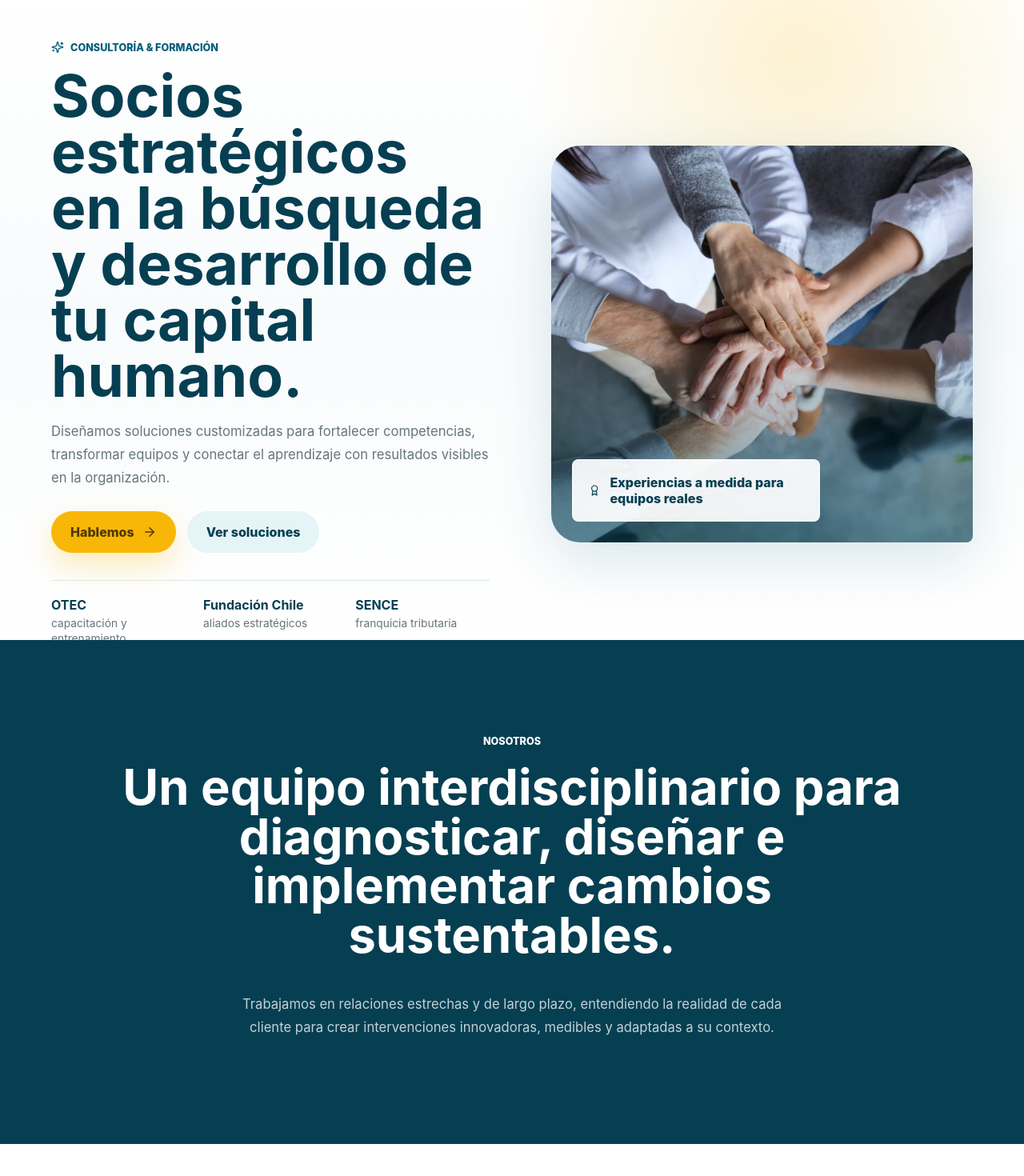
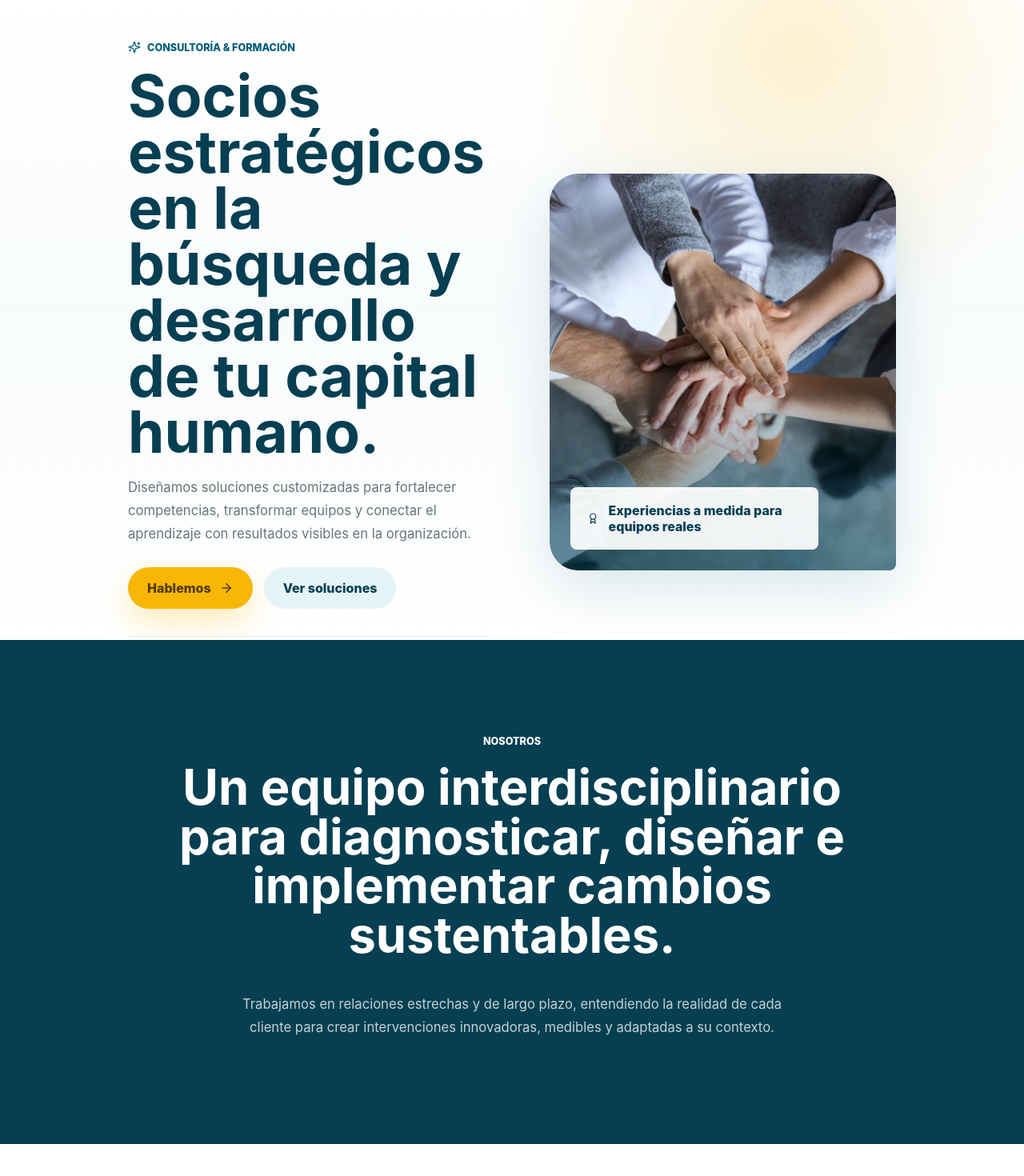
Before and after one commit to omilion/moway, a React (Vite) app: page / in a window 1280 px wide. Shown: the top 1470 px of the page at 80% size. Built offline with nearby package versions, Linux system fonts and the light colour scheme.

Commit message:
Constrain desktop layout width

```diff
--- a/src/styles.css
+++ b/src/styles.css
@@ -11,6 +11,8 @@
   --paper: #ffffff;
   --wash: #f5f9fa;
   --shadow: 0 24px 70px rgba(0, 93, 120, 0.14);
+  --content-width: min(75vw, 1320px);
+  --content-min-padding: clamp(20px, 5vw, 72px);
   font-family: Manrope, Inter, ui-sans-serif, system-ui, -apple-system, BlinkMacSystemFont, "Segoe UI", sans-serif;
 }
 
@@ -58,7 +60,7 @@ a {
   height: 82px;
   justify-content: space-between;
   left: 0;
-  padding: 0 clamp(20px, 5vw, 72px);
+  padding: 0 max(var(--content-min-padding), calc((100vw - var(--content-width)) / 2));
   position: fixed;
   right: 0;
   top: 0;
@@ -137,7 +139,7 @@ a {
   height: 100vh;
   height: 100svh;
   min-height: 760px;
-  padding: clamp(28px, 4vw, 56px) clamp(20px, 5vw, 72px);
+  padding: clamp(28px, 4vw, 56px) max(var(--content-min-padding), calc((100vw - var(--content-width)) / 2));
   place-items: center;
 }
 
@@ -295,7 +297,7 @@ p {
 }
 
 .section {
-  padding: clamp(72px, 9vw, 132px) clamp(20px, 5vw, 72px);
+  padding: clamp(72px, 9vw, 132px) max(var(--content-min-padding), calc((100vw - var(--content-width)) / 2));
 }
 
 .intro {
@@ -646,7 +648,7 @@ p {
     linear-gradient(180deg, #ffffff 0%, #f6fbfc 58%, #ffffff 100%);
   border-top: 1px solid var(--line);
   color: var(--teal-dark);
-  padding: clamp(54px, 7vw, 86px) clamp(20px, 5vw, 72px) 26px;
+  padding: clamp(54px, 7vw, 86px) max(var(--content-min-padding), calc((100vw - var(--content-width)) / 2)) 26px;
 }
 
 .footer-main {
@@ -798,6 +800,10 @@ p {
 }
 
 @media (max-width: 1080px) {
+  :root {
+    --content-width: 100vw;
+  }
+
   .hero,
   .intro-grid,
   .split,
```
